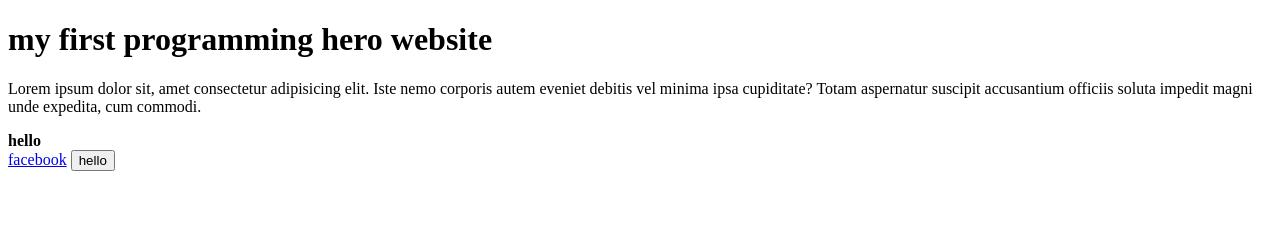
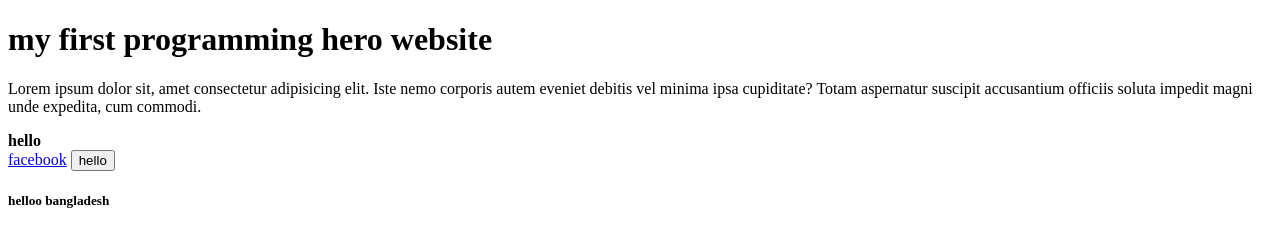
Before and after one commit to Coder-boy/programing-hero, a plain HTML site: page index.html in a window 1280 px wide. Drawn offline with Linux system fonts and the light colour scheme.

Commit message:
text added

```diff
--- a/index.html
+++ b/index.html
@@ -11,5 +11,6 @@
     <div><b>hello</b></div>
     <a href="http://facebook.com">facebook</a>
     <button>hello</button>
+    <h5>helloo bangladesh</h5>
 </body>
 </html>
```
